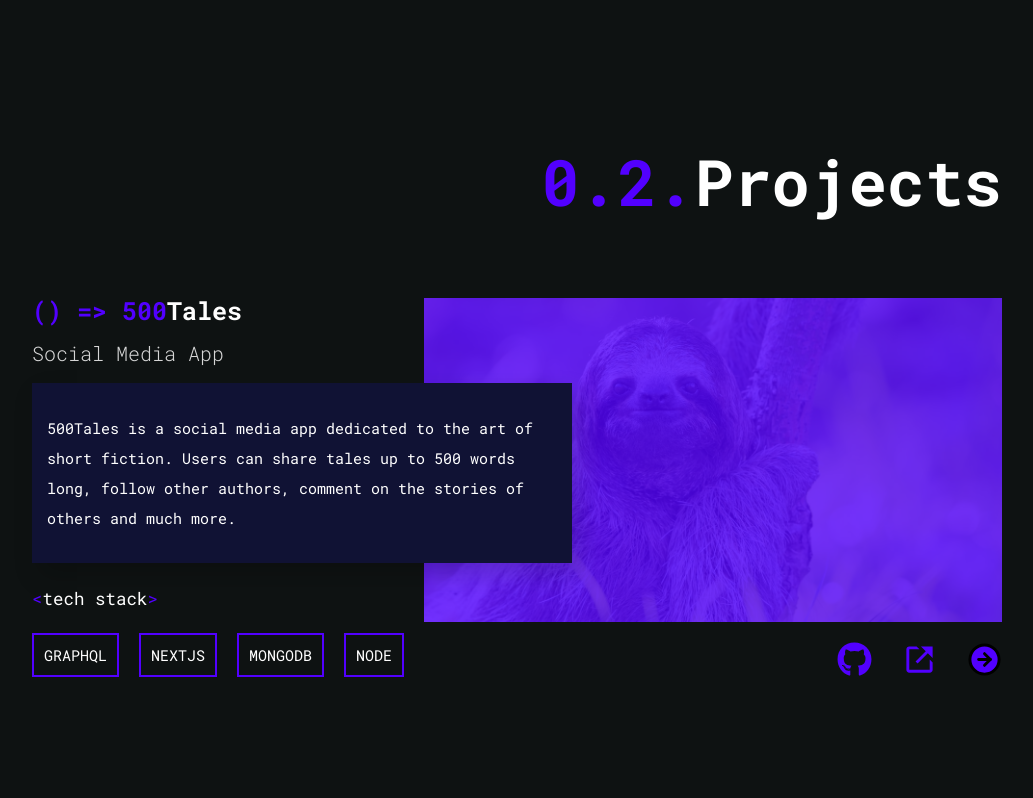
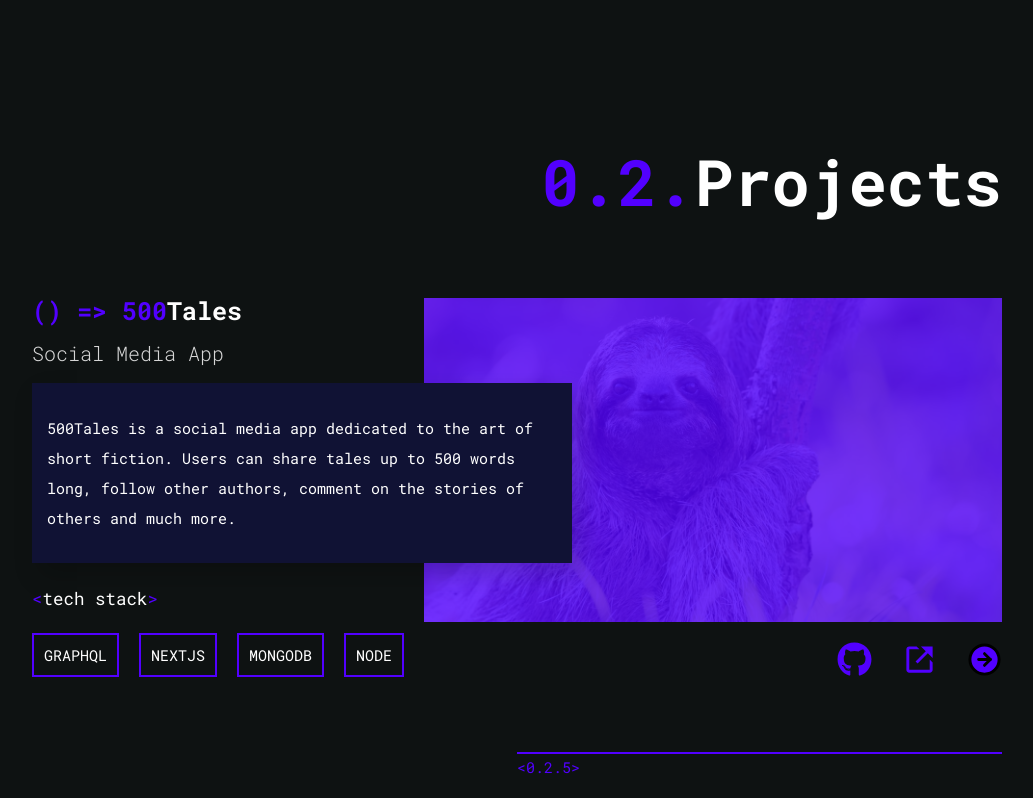
Before and after one commit to 0xngndev/portfolio.v2, a Next.js app: page / in a window 1280 px wide. Shown: the part 696-1494 px from the top of the page, without its empty margins (123-1156 px from the left). Built offline with nearby package versions, Linux system fonts and the light colour scheme.

Commit message:
Added fancy separator between projects

```diff
--- a/components/Projects.js
+++ b/components/Projects.js
@@ -22,6 +22,24 @@ const ProjectsWrapper = styled.section`
       color: #fff;
     }
   }
+
+  .separator {
+    display: flex;
+    align-self: flex-end;
+    height: 2px;
+    background-color: var(--darkPrimary);
+    margin: 7.5rem 0;
+    width: 50%;
+
+    &:before {
+      content: "<0.2.5>";
+      position: relative;
+      color: var(--darkPrimary);
+      font-weight: 400;
+      font-size: 1.5rem;
+      font-family: "Roboto Mono";
+    }
+  }
 `;
 
 const Projects = () => {
@@ -31,6 +49,7 @@ const Projects = () => {
         0.2.<span>Projects</span>
       </h1>
       <Tales />
+      <div className="separator"></div>
       <Productivia />
     </ProjectsWrapper>
   );
--- a/components/Tales.js
+++ b/components/Tales.js
@@ -11,7 +11,6 @@ const DivProjectWrapper = styled.div`
   flex-direction: row;
   width: 100%;
   padding-right: 2rem;
-  margin-bottom: 15rem;
 
   .div-projects-fh {
     display: flex;
```
